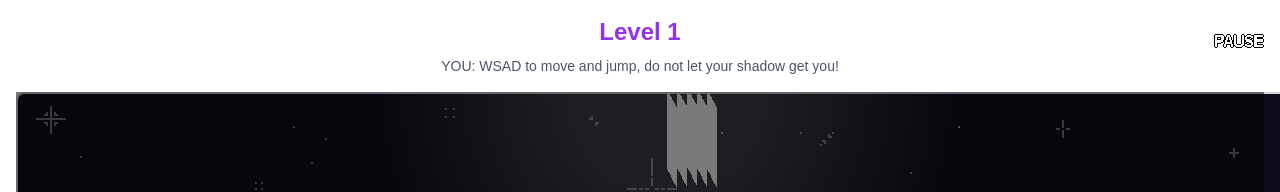
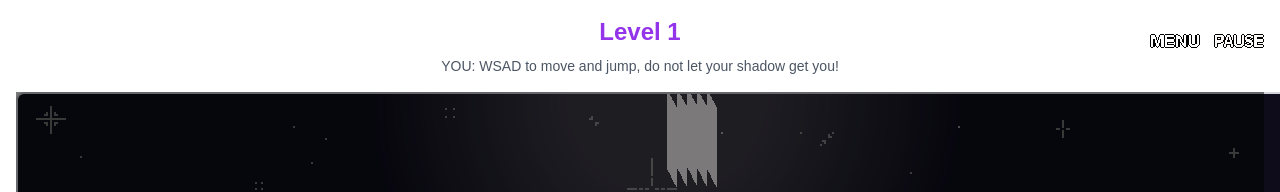
Before and after one commit to xROBERTINOx/runghana, a Next.js app: page /game in a window 1280 px wide. Shown: the top 192 px of the page. Built offline with nearby package versions, Linux system fonts and the light colour scheme.

Commit message:
added menu button

```diff
--- a/app/game/page.tsx
+++ b/app/game/page.tsx
@@ -19,6 +19,7 @@ import pauseImage from "@/assets/pause.png";
 import resumeImage from "@/assets/resume.png";
 import nextLevelImage from "@/assets/nextLevel.png";
 import Cookies from 'js-cookie';
+import menuImage from '@/assets/menu.png';
 
 
 
@@ -41,6 +42,7 @@ const Game = () => {
     winScreen?: HTMLImageElement;
     pause?: HTMLImageElement;
     resume?: HTMLImageElement;
+    menu?: HTMLImageElement;
   }>({});
 
 
@@ -109,7 +111,8 @@ const Game = () => {
       loadImage(winScreenImage.src),
       loadImage(pauseImage.src),
       loadImage(resumeImage.src),
-    ]).then(([player1Img, player2Img, platformImg, player1WalkingSprite, player2WalkingSprite, floor, obstacle, doorImg, winScreenImg, pauseImg, resumeImg]) => {
+      loadImage(menuImage.src),
+    ]).then(([player1Img, player2Img, platformImg, player1WalkingSprite, player2WalkingSprite, floor, obstacle, doorImg, winScreenImg, pauseImg, resumeImg, menuImg]) => {
       imagesRef.current = {
         player1: player1Img,
         player2: player2Img,
@@ -122,6 +125,7 @@ const Game = () => {
         winScreen: winScreenImg,
         pause: pauseImg,
         resume: resumeImg,
+        menu: menuImg,
       };
       setImagesLoaded(true);
     }).catch(error => {
@@ -769,7 +773,14 @@ const Game = () => {
   className="absolute top-4 right-20"
   style={{ zIndex: 31, background: 'none', border: 'none', color: 'white' }} // Ensure the button is above the overlay and remove default styles
 >
-  Menu
+  <img
+    src={menuImage.src}
+    style={{
+      width: '50px',
+      height: '50px',
+      objectFit: 'contain'
+    }}
+  />
 </button>
 
 
```
Also changed, not shown: assets/menu.png (added).
